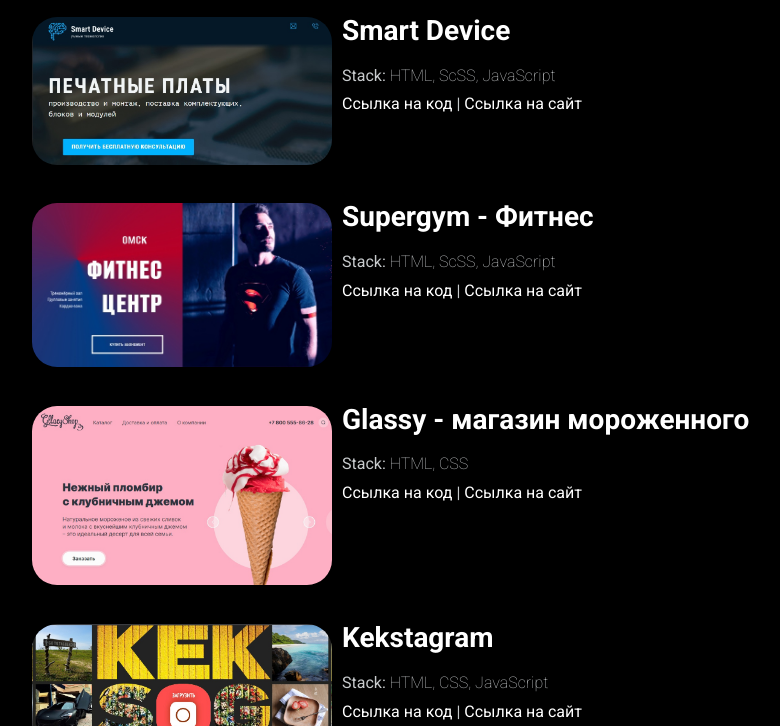
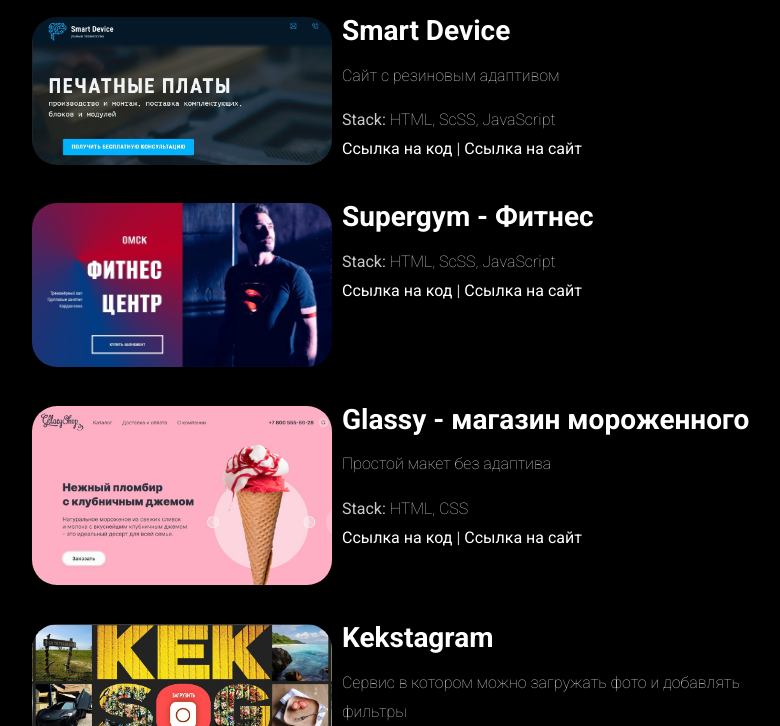
Before and after one commit to camperfail86/portfolio-frontend, a plain HTML site: page index.html in a window 1280 px wide. Shown: the part 574-1300 px from the top of the page, without its empty margins (228-1008 px from the left). Drawn offline with Linux system fonts and the light colour scheme.

Commit message:
Описание для проектов

```diff
--- a/index.html
+++ b/index.html
@@ -68,7 +68,7 @@
               <a href="https://camperfail86.github.io/smart-device-accelerator5/build/"><span>Smart Device</span></a>
             </div>
             <div class="main-item__description">
-              <p></p>
+              <p>Сайт с резиновым адаптивом</p>
             </div>
             <div class="main-item__subdescription">
               <p><span>Stack:</span> HTML, ScSS, JavaScript</p>
@@ -108,6 +108,26 @@
               <a href="https://camperfail86.github.io/2005269-gllacy-34/"><span>Glassy - магазин мороженного</span></a>
             </div>
             <div class="main-item__description">
+              <p>Простой макет без адаптива</p>
+            </div>
+            <div class="main-item__subdescription">
+              <p><span>Stack:</span> HTML, CSS</p>
+              <p class="main-item__links"><a href="https://github.com/camperfail86/2005269-gllacy-34"><span>Ссылка на код</span></a><span>|</span><a
+                href="https://camperfail86.github.io/2005269-gllacy-34/"><span>Ссылка на сайт</span></a></p>
+            </div>
+          </div>
+        </div>
+
+
+        <!-- <div class="content__main-item project">
+          <a data-fslightbox href="./assets/img/glassy.jpg">
+            <img src="./assets/img/glassy.jpg" alt="glassy.">
+          </a>
+          <div>
+            <div class="main-item__title">
+              <a href="https://camperfail86.github.io/2005269-gllacy-34/"><span>Glassy - магазин мороженного</span></a>
+            </div>
+            <div class="main-item__description">
               <p></p>
             </div>
             <div class="main-item__subdescription">
@@ -116,7 +136,7 @@
                 href="https://camperfail86.github.io/2005269-gllacy-34/"><span>Ссылка на сайт</span></a></p>
             </div>
           </div>
-        </div>
+        </div> -->
 
         <!-- KEKSTAGRAM -->
         <div class="content__main-item project">
@@ -128,7 +148,7 @@
               <a href="https://camperfail86.github.io/2005269-kekstagram-simple-27/"><span>Kekstagram</span></a>
             </div>
             <div class="main-item__description">
-              <p></p>
+              <p>Сервис в котором можно загружать фото и добавлять фильтры</p>
             </div>
             <div class="main-item__subdescription">
               <p><span>Stack:</span> HTML, CSS, JavaScript</p>
@@ -151,7 +171,7 @@
               <p></p>
             </div>
             <div class="main-item__subdescription">
-              <p><span>Stack:</span> HTML, CSS</p>
+              <p><span>Stack:</span> HTML, CSS, JavaScript</p>
               <p class="main-item__links"><a href="https://github.com/camperfail86/drink2go"><span>Ссылка на код</span></a><span>|</span><a
                 href="https://camperfail86.github.io/drink2go/build/"><span>Ссылка на сайт</span></a></p>
             </div>
```
